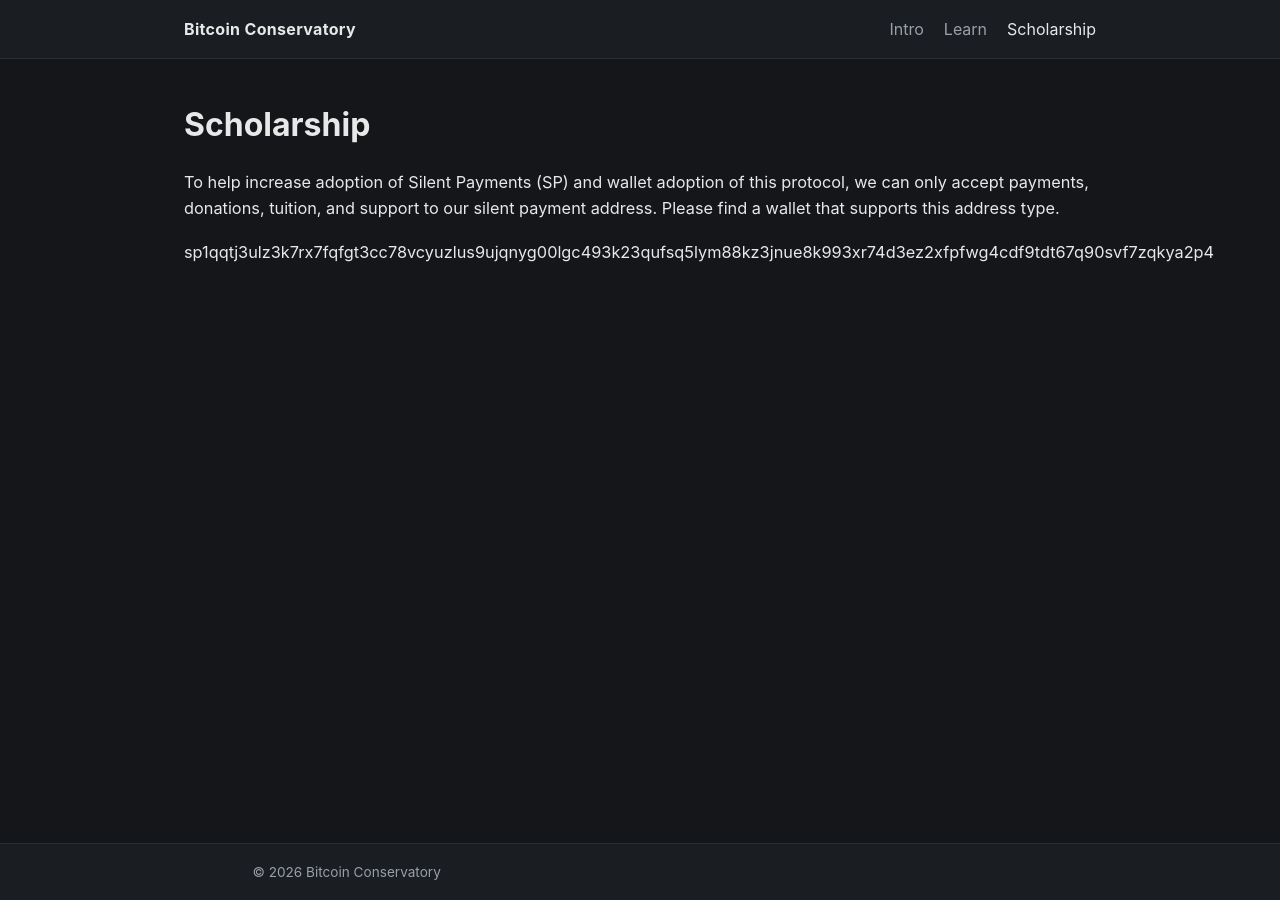
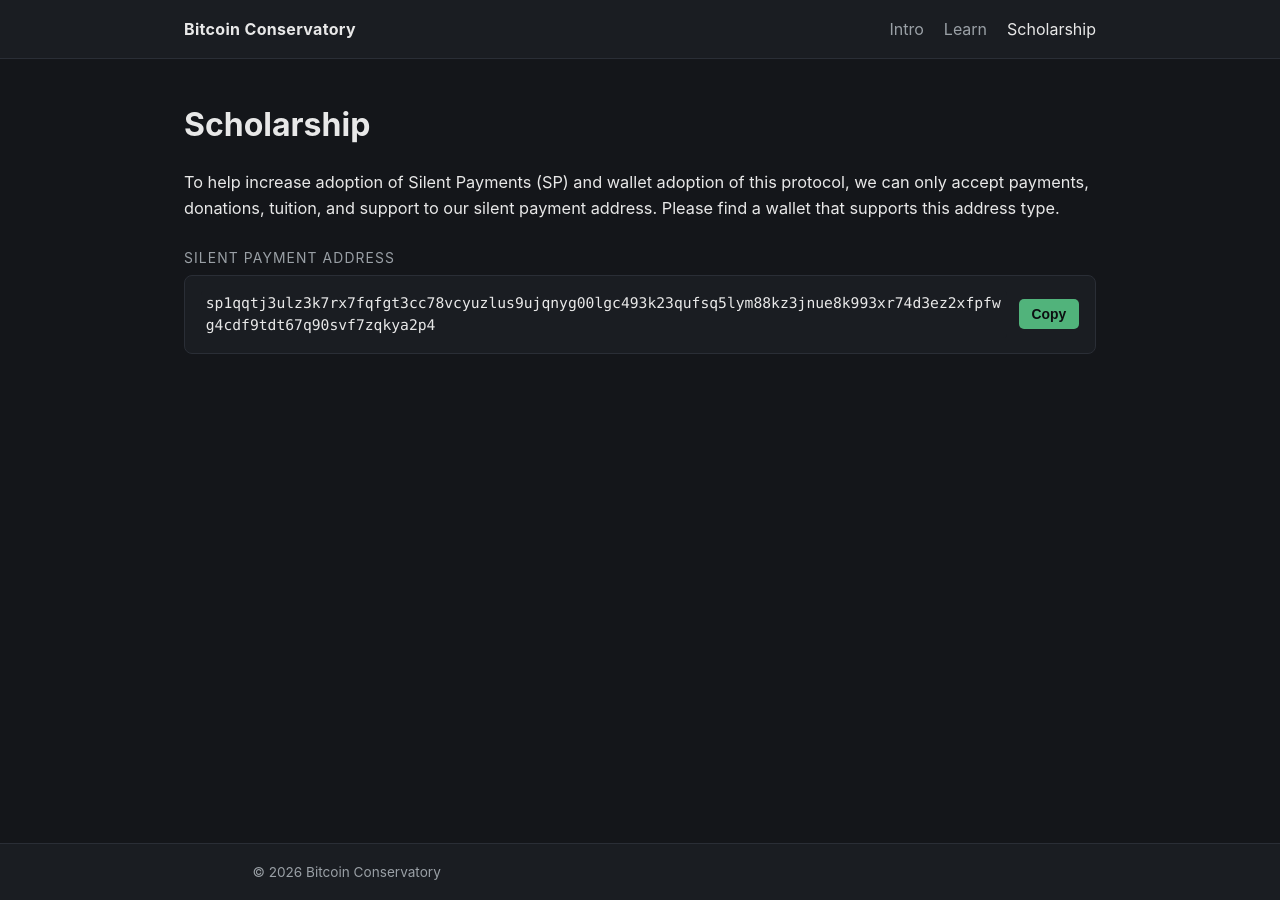
Before and after one commit to bitcoinconservatory/bitcoinconservatory-dot-com, a Jekyll site: the page built from docs/_pages/scholarship.md, in a window 1280 px wide. Built offline with Jekyll 4.4.1, drawn with Linux system fonts in a browser that asks for light colours.

Commit message:
Add copy-to-clipboard silent payment address box to scholarship page

```diff
--- /dev/null
+++ b/docs/_includes/copy-address.html
@@ -0,0 +1,46 @@
+<div class="address" data-address="{{ include.address }}">
+  <p class="address__label">Silent Payment Address</p>
+  <div class="address__box" role="button" tabindex="0" aria-label="Silent payment address. Click to copy.">
+    <code class="address__value">{{ include.address }}</code>
+    <button type="button" class="address__copy" aria-label="Copy address">Copy</button>
+  </div>
+  <p class="address__status" aria-live="polite"></p>
+</div>
+
+<script>
+(function () {
+  var root = document.querySelector('[data-address="{{ include.address }}"]');
+  if (!root) return;
+  var value = root.getAttribute('data-address');
+  var valueEl = root.querySelector('.address__value');
+  var statusEl = root.querySelector('.address__status');
+  var btn = root.querySelector('.address__copy');
+
+  function copy() {
+    var done = function () {
+      statusEl.textContent = "Copied to clipboard";
+      setTimeout(function () { if (statusEl.textContent === "Copied to clipboard") statusEl.textContent = ""; }, 2000);
+    };
+    var fail = function () {
+      statusEl.textContent = "Copy failed - select the text and copy manually";
+    };
+    if (navigator.clipboard && navigator.clipboard.writeText) {
+      navigator.clipboard.writeText(value).then(done, fail);
+    } else {
+      // Fallback: select the raw text
+      var range = document.createRange();
+      range.selectNodeContents(valueEl);
+      var sel = window.getSelection();
+      sel.removeAllRanges();
+      sel.addRange(range);
+      try { document.execCommand('copy'); done(); } catch (e) { fail(); }
+    }
+  }
+
+  btn.addEventListener('click', function (e) { e.stopPropagation(); copy(); });
+  root.querySelector('.address__box').addEventListener('click', copy);
+  root.querySelector('.address__box').addEventListener('keydown', function (e) {
+    if (e.key === 'Enter' || e.key === ' ') { e.preventDefault(); copy(); }
+  });
+})();
+</script>
--- a/docs/_pages/scholarship.md
+++ b/docs/_pages/scholarship.md
@@ -2,11 +2,10 @@
 title: "Scholarship"
 layout: single
 permalink: /scholarship/
-# FUTURE: form integration (Staticman, external form, or portal link)
-# FUTURE: header overlay image
-# FUTURE: author_profile: true (for scholarship contact info)
 ---
 
 To help increase adoption of Silent Payments (SP) and wallet adoption of this protocol, we can only accept payments, donations, tuition, and support to our silent payment address. Please find a wallet that supports this address type.
 
-sp1qqtj3ulz3k7rx7fqfgt3cc78vcyuzlus9ujqnyg00lgc493k23qufsq5lym88kz3jnue8k993xr74d3ez2xfpfwg4cdf9tdt67q90svf7zqkya2p4
+<div markdown="0">
+{% include copy-address.html address="sp1qqtj3ulz3k7rx7fqfgt3cc78vcyuzlus9ujqnyg00lgc493k23qufsq5lym88kz3jnue8k993xr74d3ez2xfpfwg4cdf9tdt67q90svf7zqkya2p4" %}
+</div>
--- a/docs/assets/css/main.css
+++ b/docs/assets/css/main.css
@@ -219,6 +219,56 @@ blockquote {
 }
 .course:hover .course__tooltip, .course:focus-visible .course__tooltip { opacity: 1; }
 
+/* ---- Address box ---- */
+.address { margin: 1.5em 0; }
+.address__label {
+  margin: 0 0 0.4em;
+  font-size: 0.85em;
+  text-transform: uppercase;
+  letter-spacing: 0.08em;
+  color: var(--fg-muted);
+}
+.address__box {
+  position: relative;
+  display: flex;
+  align-items: center;
+  gap: 0.75em;
+  border: 1px solid var(--border);
+  background: var(--bg-alt);
+  border-radius: 8px;
+  padding: 0.9em 1em;
+}
+.address__box:hover, .address__box:focus-visible { border-color: var(--accent); outline: none; }
+.address__value {
+  flex: 1;
+  font-family: ui-monospace, SFMono-Regular, Menlo, Consolas, monospace;
+  font-size: 0.9em;
+  word-break: break-word;
+  hyphens: auto;
+  -webkit-hyphens: auto;
+  line-height: 1.5;
+  overflow-wrap: anywhere;
+  color: var(--fg);
+}
+.address__copy {
+  flex-shrink: 0;
+  background: var(--accent);
+  color: #0c0e11;
+  font-weight: 600;
+  border: none;
+  border-radius: 5px;
+  padding: 0.5em 0.9em;
+  cursor: pointer;
+  font-size: 0.85em;
+}
+.address__copy:hover { filter: brightness(1.08); }
+.address__status {
+  min-height: 1.2em;
+  margin: 0.4em 0 0;
+  font-size: 0.85em;
+  color: var(--accent);
+}
+
 /* ---- Footer ---- */
 .site-footer {
   border-top: 1px solid var(--border);
```
